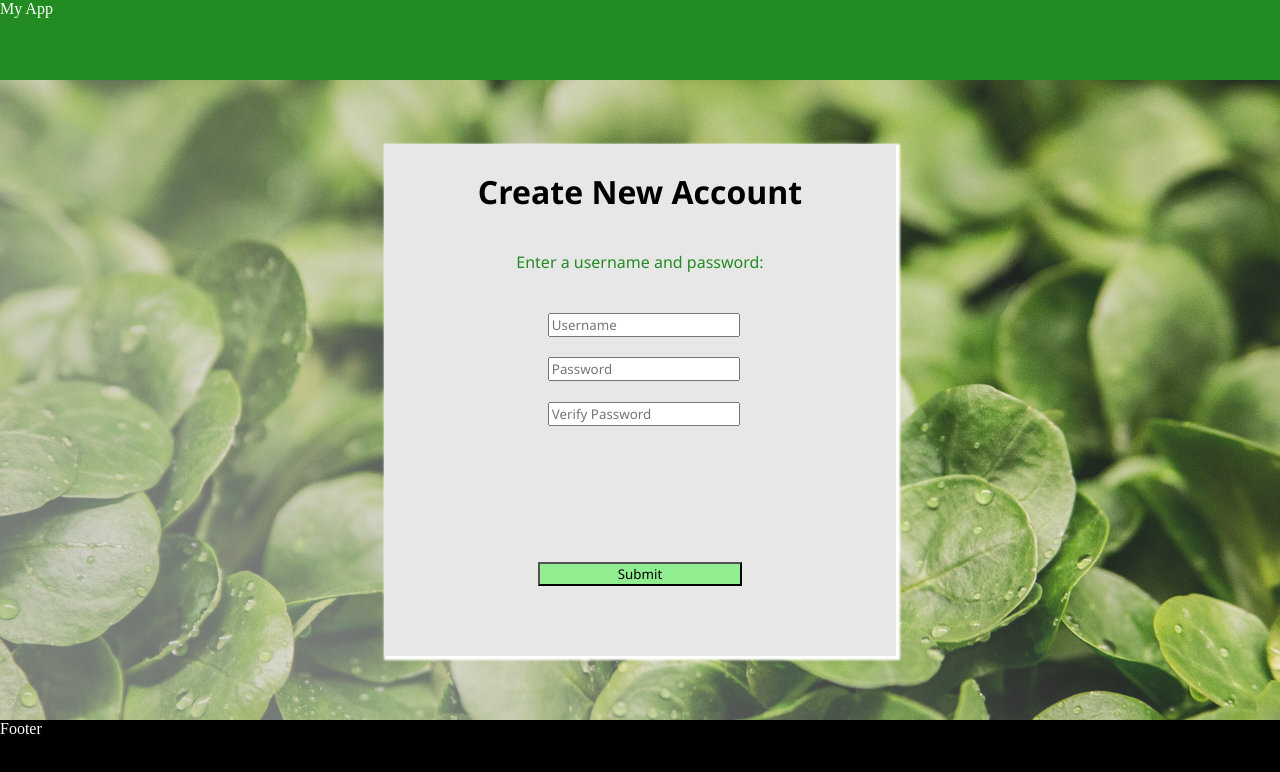
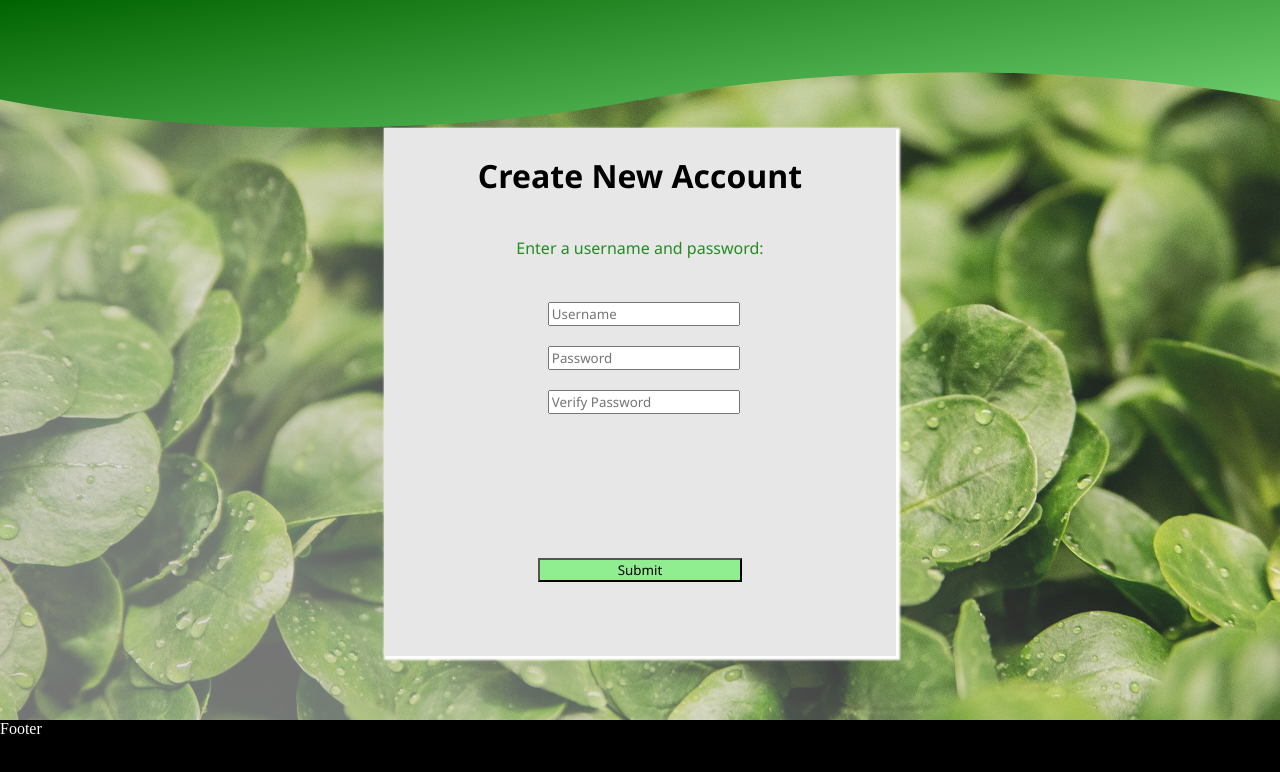
Before and after one commit to IanMcM89/phase-2-project, a React (Create React App) app: page /create-account in a window 1280 px wide. Shown: the top 772 px of the page. Built offline with nearby package versions, Linux system fonts and the light colour scheme.

Commit message:
Changed heading style in index.css.

```diff
--- a/src/index.css
+++ b/src/index.css
@@ -1,4 +1,6 @@
 body {
+  background-image: linear-gradient(45deg, rgba(196, 196, 196, 0.596) 22%, rgba(158, 158, 158, 0.205) 64%), url("/public/images/lettuce-background.jpg");
+  background-size: cover;
   width: 100vw;
   height: 100vh;
   margin: 0;
@@ -10,32 +12,67 @@ body {
   margin: 0;
 }
 
-.App-header {
-  background-color: forestgreen;
+/* .App-header {
+  background-image: linear-gradient(#15c942, #1a642c);
   color: white;
   display: flex;
   width: 100vw;
   height: 10vh;
   margin: 0;
+} */
+
+.App-header {
+  height: 25%;
+  position: relative;
+  z-index: 10;
+}
+
+.App-header:before,
+.App-header:after{
+  content:"";
+  position:absolute;
+  top:0;
+  left:0;
+  right:0;
+  height:100%;
+  background: transparent;
+}
+
+.App-header:after {
+  -webkit-mask:
+    radial-gradient(100% 80% at top   ,white 79.5%,transparent 80%) left,
+    radial-gradient(100% 80% at bottom,transparent 79.5%,white 80%) right;
+  mask:
+    radial-gradient(100% 80% at top   ,white 79.5%,transparent 80%) left,
+    radial-gradient(100% 80% at bottom,transparent 79.5%,white 80%) right;
+  -webkit-mask-size:50.1% 100%;
+  -webkit-mask-repeat:no-repeat;
+  mask-size:50.1% 100%;
+  mask-repeat:no-repeat;
+  background:linear-gradient(to bottom right, darkgreen, lightgreen);
 }
 
 .App-main {
-  background-image: linear-gradient(45deg, rgba(196, 196, 196, 0.596) 22%, rgba(158, 158, 158, 0.205) 64%), url("/public/images/lettuce-background.jpg");
-  background-size: cover;
   display: flex;
+  position: absolute;
+  top: 0;
+  left: 0;
   width: 100vw;
-  height: 80vh;
+  height: 90vh;
   margin: 0;
+  z-index: 1;
 }
 
 #App-login-main {
-  background-image: linear-gradient(45deg, rgba(196, 196, 196, 0.596) 22%, rgba(158, 158, 158, 0.205) 64%), url("/public/images/lettuce-background.jpg");
-  background-size: cover;
   display: flex;
   flex-direction: column;
+  position: absolute;
+  top: 0;
+  left: 0;
   width: 100vw;
-  height: 80vh;
+  height: 90vh;
   margin: 0;
+  z-index: 1;
 }
 
 #App-login-form {
@@ -47,7 +84,7 @@ body {
   width: 40%;
   height: 90%;
   margin: 30%;
-  margin-top: 5%;
+  margin-top: 10%;
   margin-bottom: 5%;
 }
 
@@ -115,6 +152,7 @@ body {
   width: 96%;
   height: auto;
   margin: 2%;
+  margin-top: 8%;
 }
 
 .vegetable-card {
@@ -128,10 +166,13 @@ body {
 }
 
 .App-footer {
+  position: absolute;
+  bottom: 0;
   display: flex;
   background-color: black;
   color: white;
   width: 100vw;
   height: 10vh;
   margin: 0;
+  z-index: 9;
 }
```
